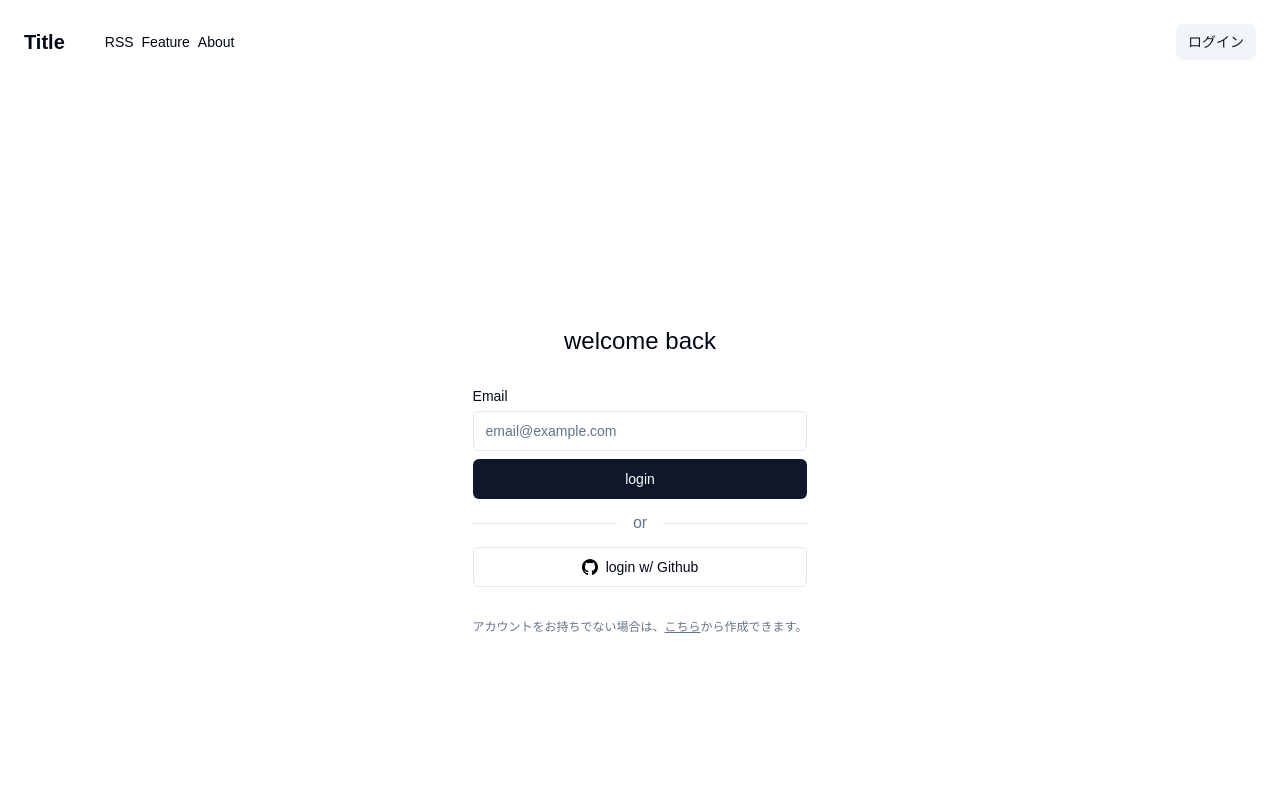
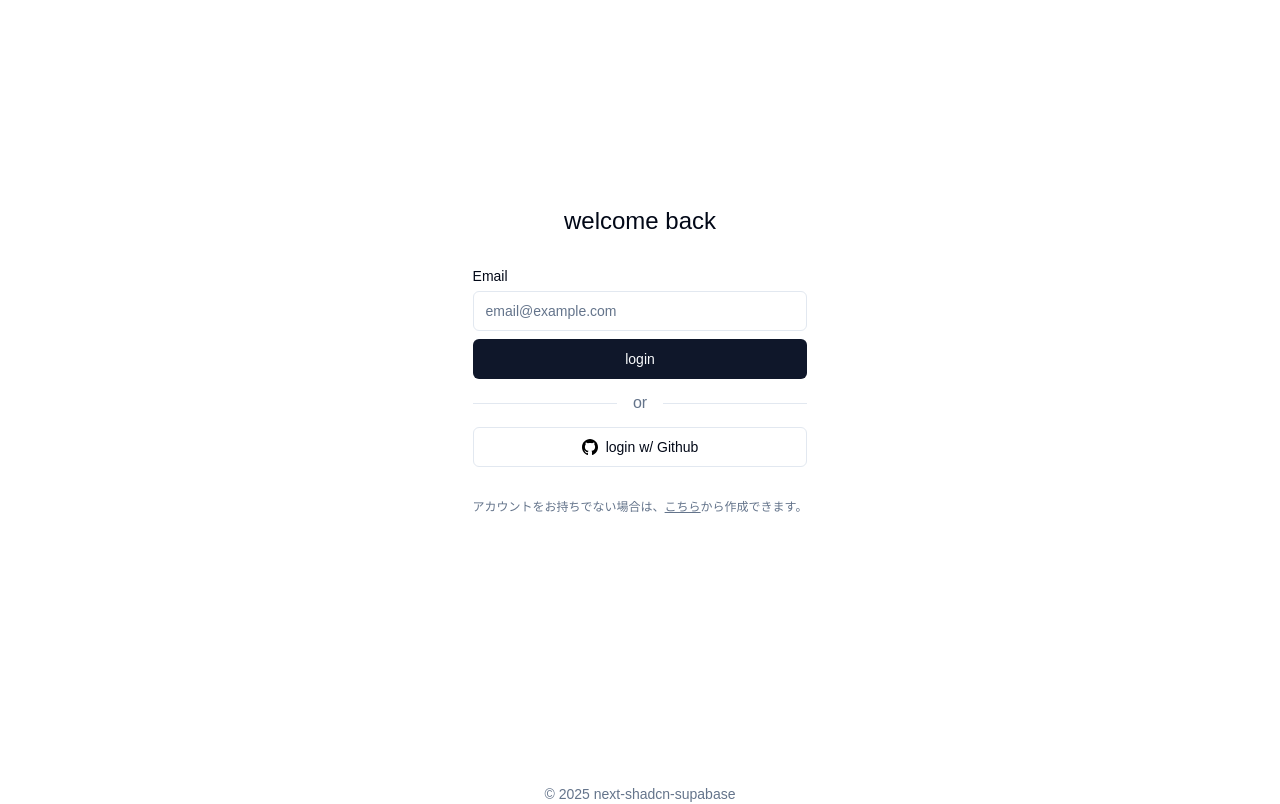
Before and after one commit to poko8nada/ud_nss_v2, a Next.js app: page /login in a window 1280 px wide. Shown: the top 804 px of the page. Built offline with nearby package versions, Linux system fonts and the light colour scheme.

Commit message:
Refactor layout and middleware

```diff
--- /dev/null
+++ b/src/app/(auth)/layout.tsx
@@ -0,0 +1,9 @@
+export default function AuthLayout({
+  children,
+}: { children: React.ReactNode }) {
+  return (
+    <div className='flex h-[calc(100vh-5rem)] flex-col items-center justify-center'>
+      {children}
+    </div>
+  )
+}
--- /dev/null
+++ b/src/app/(auth)/login/page.tsx
@@ -0,0 +1,17 @@
+import { AuthForm } from '@/components/auth-form'
+export default function Page() {
+  return (
+    <div className='space-y-8'>
+      <h1 className='text-2xl text-center'>welcome back</h1>
+      <AuthForm />
+
+      <p className='text-center text-muted-foreground text-xs'>
+        アカウントをお持ちでない場合は、
+        <a href='/register' className='underline'>
+          こちら
+        </a>
+        から作成できます。
+      </p>
+    </div>
+  )
+}
--- /dev/null
+++ b/src/app/(marketing)/layout.tsx
@@ -0,0 +1,27 @@
+import MainNav from '@/components/main-nav'
+import { buttonVariants } from '@/components/ui/button'
+import { cn } from '@/lib/utils'
+import Link from 'next/link'
+
+export default function MarketingLayout({
+  children,
+}: Readonly<{
+  children: React.ReactNode
+}>) {
+  return (
+    <>
+      <header className='h-20 p-6'>
+        <nav className='flex items-center justify-between'>
+          <MainNav />
+          <Link
+            href='/login'
+            className={cn(buttonVariants({ variant: 'secondary', size: 'sm' }))}
+          >
+            ログイン
+          </Link>
+        </nav>
+      </header>
+      {children}
+    </>
+  )
+}
--- a/src/app/layout.tsx
+++ b/src/app/layout.tsx
@@ -1,10 +1,9 @@
 import type { Metadata } from 'next'
 import { Noto_Sans_JP } from 'next/font/google'
 import './globals.css'
-import MainNav from '@/components/main-nav'
-import { buttonVariants } from '@/components/ui/button'
+import Footer from '@/components/footer'
+
 import { cn } from '@/lib/utils'
-import Link from 'next/link'
 
 const notoSans = Noto_Sans_JP({
   variable: '--font-geist-sans',
@@ -48,31 +47,9 @@ export default function RootLayout({
 }>) {
   return (
     <html lang='ja'>
-      <body
-        className={cn(
-          'min-h-screen bg-background antialiased',
-          notoSans.variable,
-        )}
-      >
-        <header className='h-20 p-6'>
-          <nav className='flex items-center justify-between'>
-            <MainNav />
-            <Link
-              href='/login'
-              className={cn(
-                buttonVariants({ variant: 'secondary', size: 'sm' }),
-              )}
-            >
-              ログイン
-            </Link>
-          </nav>
-        </header>
+      <body className={cn('bg-background antialiased', notoSans.variable)}>
         {children}
-        <footer className='my-12 flex items-center justify-center p-4'>
-          <p className='text-muted-foreground text-sm'>
-            &copy; {`${new Date().getFullYear()} next-shadcn-supabase`}
-          </p>
-        </footer>
+        <Footer />
       </body>
     </html>
   )
--- a/src/app/login/page.tsx
+++ /dev/null
@@ -1,19 +0,0 @@
-import { AuthForm } from '@/components/auth-form'
-export default function Page() {
-  return (
-    <div className='flex justify-center items-center h-screen'>
-      <div className='space-y-8'>
-        <h1 className='text-2xl text-center'>welcome back</h1>
-        <AuthForm />
-
-        <p className='text-center text-muted-foreground text-xs'>
-          アカウントをお持ちでない場合は、
-          <a href='/register' className='underline'>
-            こちら
-          </a>
-          から作成できます。
-        </p>
-      </div>
-    </div>
-  )
-}
--- a/src/auth.ts
+++ b/src/auth.ts
@@ -4,8 +4,11 @@ import GitHub from 'next-auth/providers/github'
 export const { handlers, signIn, signOut, auth } = NextAuth({
   providers: [GitHub],
   callbacks: {
-    authorized: async ({ auth }) => {
-      // Logged in users are authenticated, otherwise redirect to login page
+    authorized: async ({ request, auth }) => {
+      const url = request.nextUrl
+      // allow access when visiting root
+      if (url.pathname === '/') return true
+
       return !!auth
     },
   },
--- /dev/null
+++ b/src/components/footer.tsx
@@ -0,0 +1,9 @@
+export default function Footer() {
+  return (
+    <footer className='mt-12 flex items-center justify-center p-4'>
+      <p className='text-muted-foreground text-sm'>
+        &copy; {`${new Date().getFullYear()} next-shadcn-supabase`}
+      </p>
+    </footer>
+  )
+}
```
Also changed, not shown: src/middleware.ts (+11 -11 lines), src/app/(marketing)/page.tsx (renamed from src/app/page.tsx).
